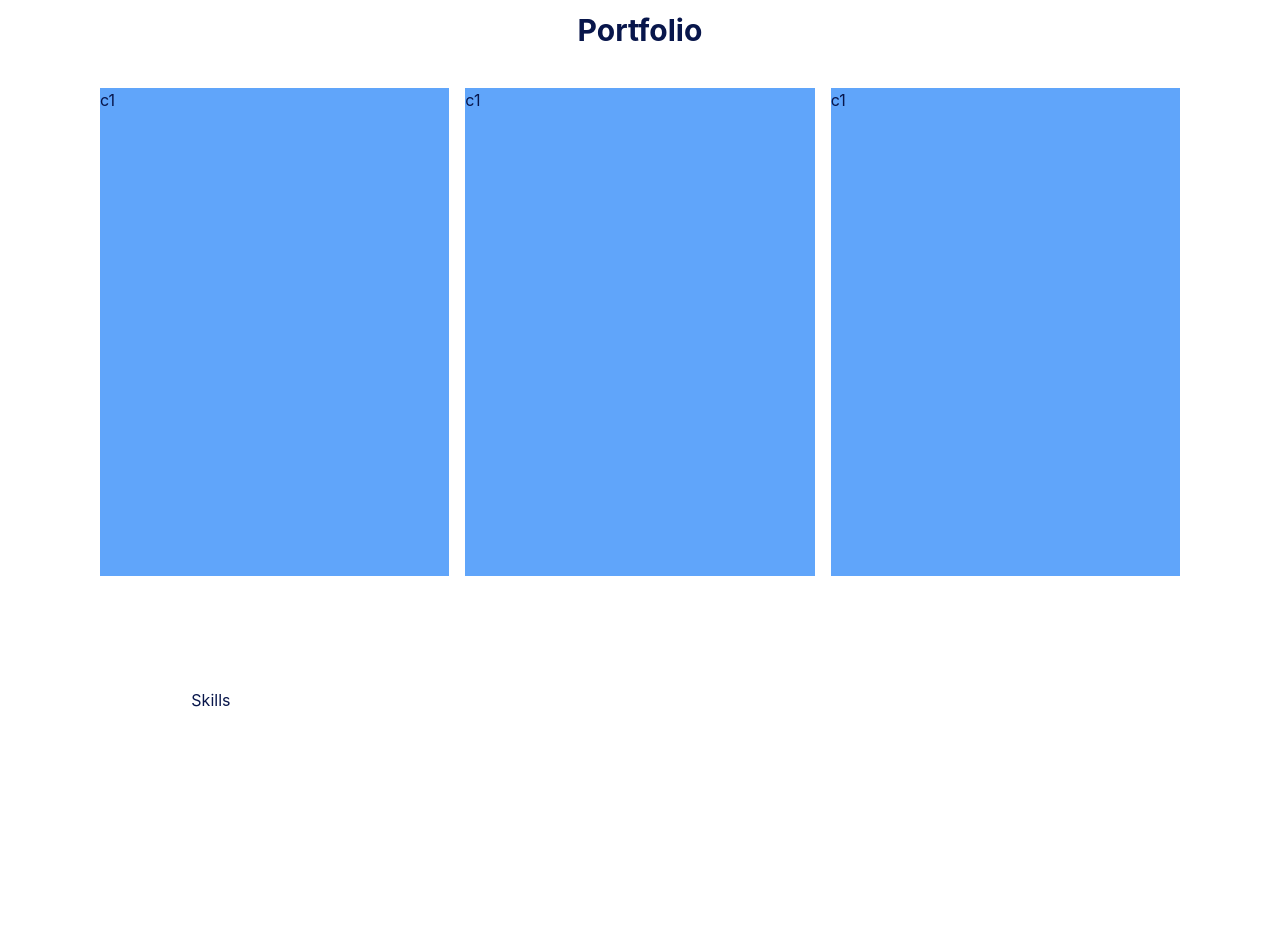
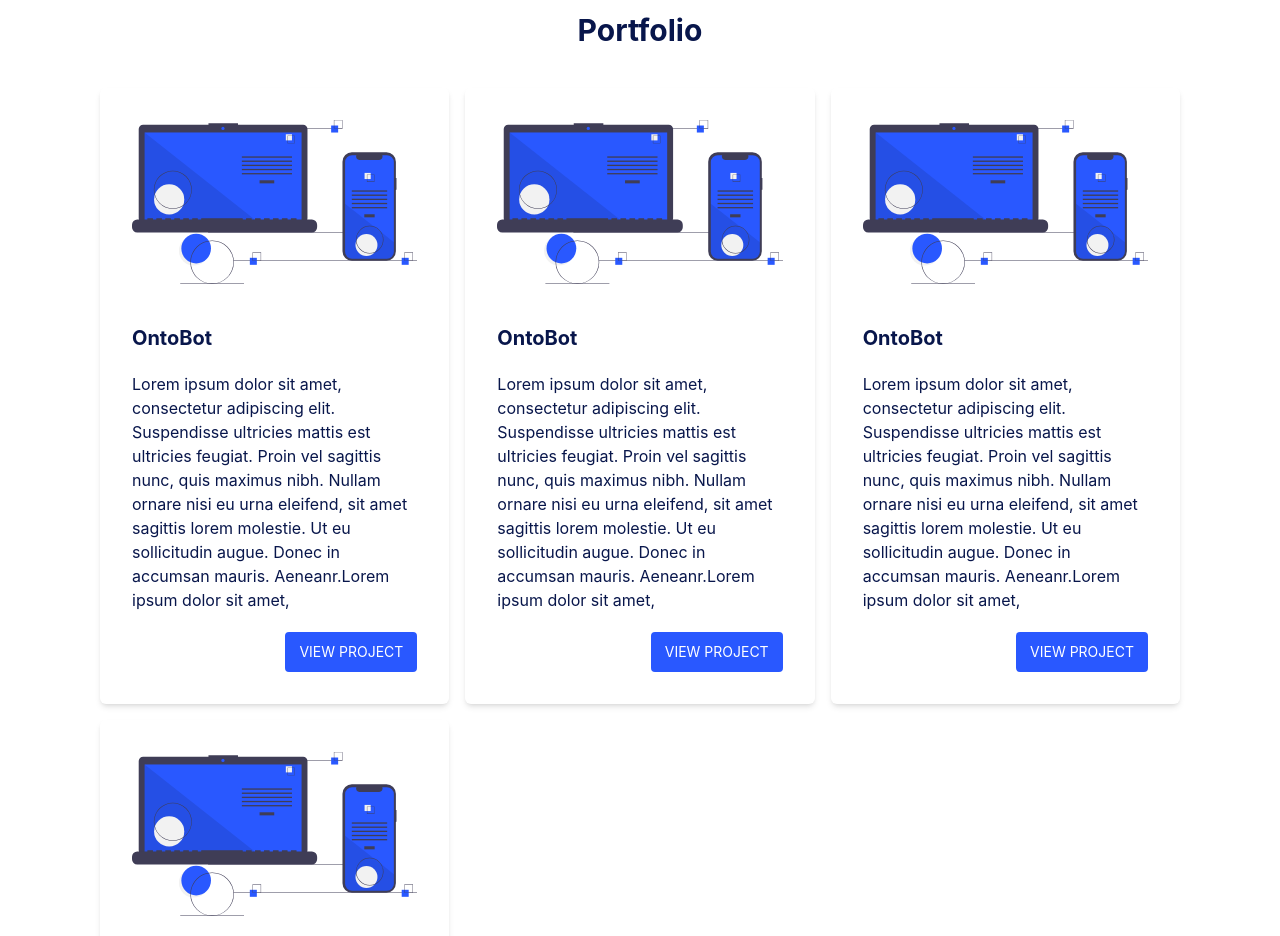
Before and after one commit to madusankanipunajith/portfolio-2023, a React (Create React App) app: page / in a window 1280 px wide. Shown: the part 2520-3456 px from the top of the page. Built offline with nearby package versions, Linux system fonts and the light colour scheme; the HTML template or start-up script is replaced by a standard one.

Commit message:
add portfolio

```diff
--- a/src/About.js
+++ b/src/About.js
@@ -1,6 +1,6 @@
 import React from "react";
 import avatar from "./images/avatar 1.png";
-import { BsLinkedin } from "react-icons/bs";
+import { BsLinkedin, BsGithub } from "react-icons/bs";
 
 const About = () => {
 	return (
@@ -17,9 +17,9 @@ const About = () => {
 							<h3 className="">Software Engineer</h3>
 							<p className=" font-bold text-xl">Dimuthu Dhanushka</p>
 							<div className="flex mt-8">
-								<BsLinkedin className=" text-3xl mr-4" />
-								<BsLinkedin className=" text-3xl mr-4" />
-								<BsLinkedin className=" text-3xl mr-4" />
+								<a href="#"><BsLinkedin className=" text-3xl mr-4 transition hover:text-primary" /></a>
+								<a href="#"><BsGithub className=" text-3xl mr-4 transition hover:text-primary" /></a>
+								<a href="#"><BsLinkedin className=" text-3xl mr-4 transition hover:text-primary" /></a>
 							</div>
 						</div>
 					</div>
--- a/src/Header.js
+++ b/src/Header.js
@@ -12,7 +12,7 @@ import {
 
 const Header = () => {
 	const navListItemStyle =
-		"inline px-3 text-sm hover:text-primary pb-3  border-primary cursor-pointer";
+		"inline px-3 text-sm hover:text-primary pb-3  border-primary cursor-pointer transition duration-300";
 	const active = {
 		color: "#2958FF",
 		borderBottomWidth: "2px",
--- a/src/Hero.js
+++ b/src/Hero.js
@@ -22,7 +22,7 @@ const Hero = () => {
 					</p>
 
 					<div className="mt-12 z-10 relative">
-						<button className="tracking-wider px-5 py-3 rounded-md bg-primary text-white font-bold border-2 border-primary hover:bg-white hover:border-primary hover:text-primary">
+						<button className="transition duration-500	 tracking-wider px-5 py-3 rounded-md bg-primary text-white font-bold border-2 border-primary hover:bg-white hover:border-primary hover:text-primary">
 							DOWNLOAD CV
 						</button>
 					</div>
--- a/src/Port.js
+++ b/src/Port.js
@@ -1,13 +1,48 @@
 import React from "react";
+import ProjectCard from "./components/ProjectCard";
+import Fade from "react-reveal/Fade";
 
 const Port = () => {
 	return (
 		<div id="portfolio">
 			<h1 className=" text-3xl font-bold text-center pb-10 mt-6">Portfolio</h1>
 			<section className="grid grid-cols-12 gap-4 min-h-[600px] pb-28">
-				<div className="col-span-4 bg-blue-400">c1</div>
-				<div className="col-span-4 bg-blue-400">c1</div>
-				<div className="col-span-4 bg-blue-400">c1</div>
+				<ProjectCard
+					link="#"
+					title="OntoBot"
+					description="Lorem ipsum dolor sit amet, consectetur adipiscing elit. Suspendisse
+				ultricies mattis est ultricies feugiat. Proin vel sagittis nunc, quis
+				maximus nibh. Nullam ornare nisi eu urna eleifend, sit amet sagittis
+				lorem molestie. Ut eu sollicitudin augue. Donec in accumsan mauris.
+				Aeneanr.Lorem ipsum dolor sit amet,"
+				/>
+				<ProjectCard
+					link="#"
+					title="OntoBot"
+					description="Lorem ipsum dolor sit amet, consectetur adipiscing elit. Suspendisse
+				ultricies mattis est ultricies feugiat. Proin vel sagittis nunc, quis
+				maximus nibh. Nullam ornare nisi eu urna eleifend, sit amet sagittis
+				lorem molestie. Ut eu sollicitudin augue. Donec in accumsan mauris.
+				Aeneanr.Lorem ipsum dolor sit amet,"
+				/>
+				<ProjectCard
+					link="#"
+					title="OntoBot"
+					description="Lorem ipsum dolor sit amet, consectetur adipiscing elit. Suspendisse
+				ultricies mattis est ultricies feugiat. Proin vel sagittis nunc, quis
+				maximus nibh. Nullam ornare nisi eu urna eleifend, sit amet sagittis
+				lorem molestie. Ut eu sollicitudin augue. Donec in accumsan mauris.
+				Aeneanr.Lorem ipsum dolor sit amet,"
+				/>
+				<ProjectCard
+					link="#"
+					title="OntoBot"
+					description="Lorem ipsum dolor sit amet, consectetur adipiscing elit. Suspendisse
+				ultricies mattis est ultricies feugiat. Proin vel sagittis nunc, quis
+				maximus nibh. Nullam ornare nisi eu urna eleifend, sit amet sagittis
+				lorem molestie. Ut eu sollicitudin augue. Donec in accumsan mauris.
+				Aeneanr.Lorem ipsum dolor sit amet,"
+				/>
 			</section>
 		</div>
 	);
--- a/src/Skills.js
+++ b/src/Skills.js
@@ -6,7 +6,11 @@ const Skills = () => {
 			className="grid grid-cols-12 gap-4 mb-10 min-h-[600px]"
 			id="skills"
 		>
-			<div className="col-start-2 col-span-10 ">Skills</div>
+			<div className="col-start-2 col-span-10 ">
+				<h1 className=" text-3xl font-bold text-center pb-10 mt-6">
+					Portfolio
+				</h1>
+			</div>
 		</section>
 	);
 };
--- /dev/null
+++ b/src/components/ProjectCard.js
@@ -0,0 +1,20 @@
+import React from "react";
+import defaultImg from "./../images/undraw_progressive_app_m-9-ms.svg";
+
+const ProjectCard = ({ title, description, img, link }) => {
+	return (
+		<div className="col-span-4 shadow-md p-8 rounded-md flex flex-col">
+			<img src={img ? img : defaultImg} alt="img" />
+			<h2 className="mt-10 mb-5 font-bold text-xl">{title}</h2>
+			<p className="">{description}</p>
+			<a
+				className="transition self-end mt-5 text-sm text-white hover:text-primary  border-2 bg-primary hover:bg-white border-primary rounded px-3 py-2"
+				href={link}
+			>
+				VIEW PROJECT
+			</a>
+		</div>
+	);
+};
+
+export default ProjectCard;
```
Also changed, not shown: src/images/undraw_progressive_app_m-9-ms.svg (added).
